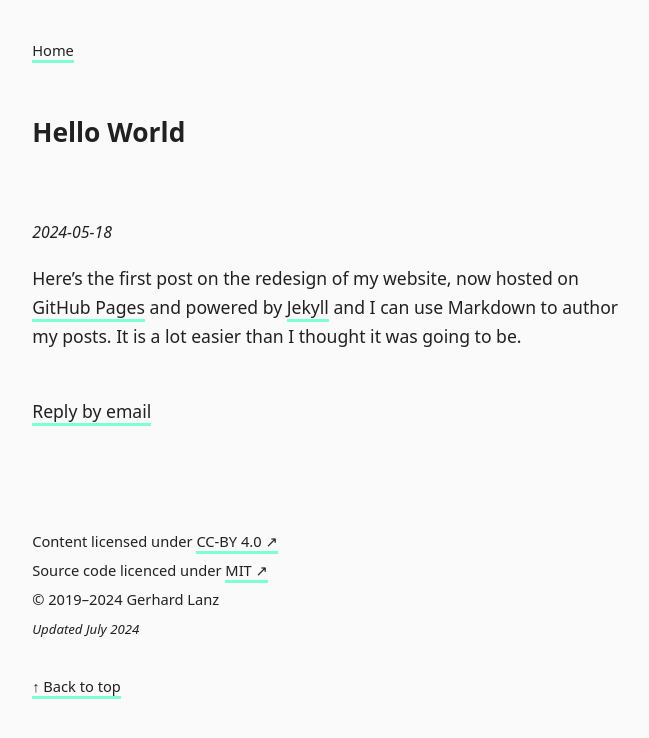
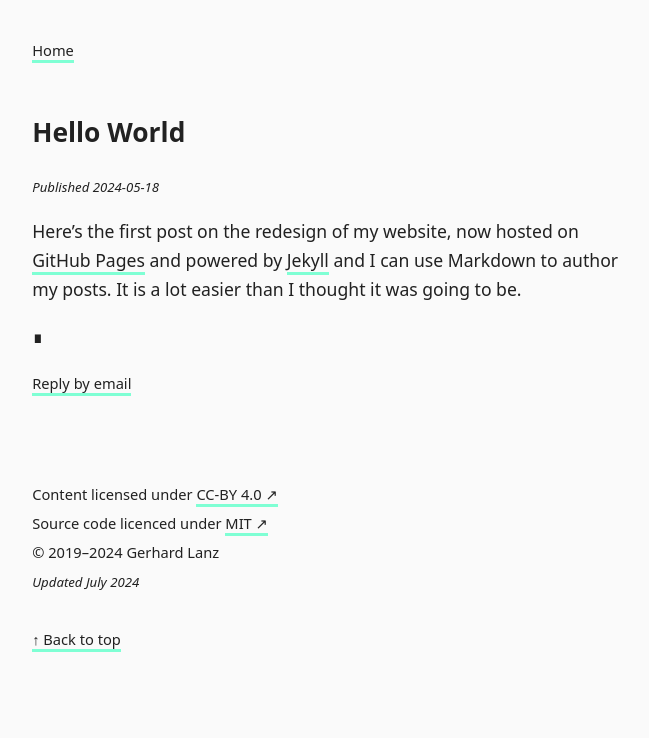
Before and after one commit to gerhardlanz/gerhardla.nz, a Jekyll site: the page built from _posts/2024-05-18-hello-world.md, in a window 1280 px wide. Shown: the top 738 px of the page, without its empty margins (11-660 px from the left). Built offline with Jekyll 4.4.1, drawn with Linux system fonts in a browser that asks for light colours; Markdown is read by kramdown in place of the engine named in the settings.

Commit message:
chore: update post.html and blog.md templates

```diff
--- a/_layouts/post.html
+++ b/_layouts/post.html
@@ -2,14 +2,21 @@
 layout: default
 ---
 
-<h1 class="p-name">{{ page.title }}</h1>
-<br>
+<h1>{{ page.title }}</h1>
 
-<p><i>
-    <time class="dt-published" datetime="{{ page.date }}">{{ page.date | date: "%Y-%m-%d" }}</time>
-</i></p>
+<p>
+    <small>
+        <time datetime="{{ page.date }}">Published {{ page.date | date: "%Y-%m-%d" }}</time>
+    </small>
+</p>
 
-<div class="e-content">{{ content }}<br></div>
-</body>
+<p>
+    {{ content }}
+    ∎
+</p>
 
-<div class="e-footer"></div><a href="mailto:me@gerhardla.nz?subject={{ site.url }}{{page.url}}">Reply by email</a></br></div></html>
+<p>
+    <small>
+        <a href="mailto:me@gerhardla.nz?subject={{ site.url }}{{ page.url }}">Reply by email</a>
+    </small>
+</p>
```
Also changed, not shown: blog.md (+4 -4 lines).
